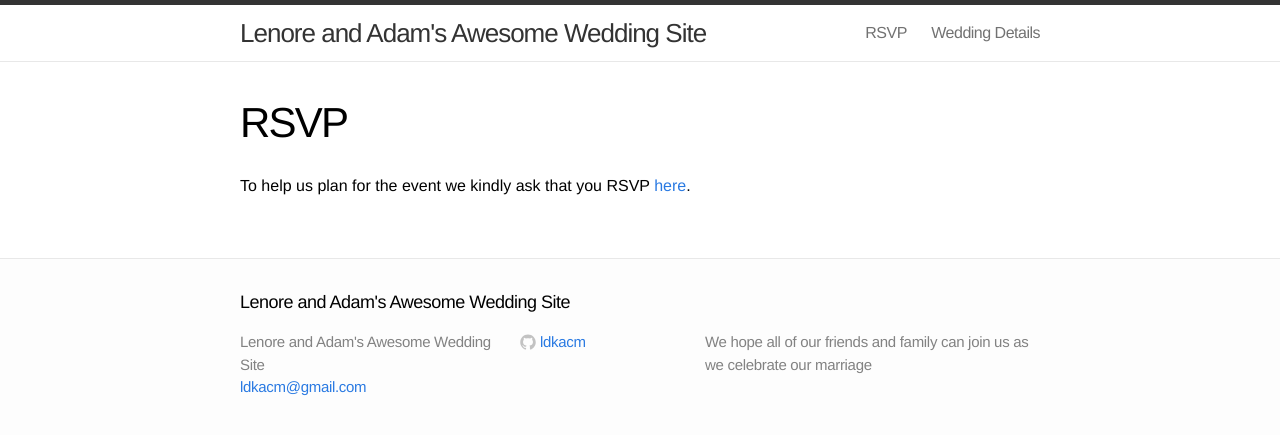
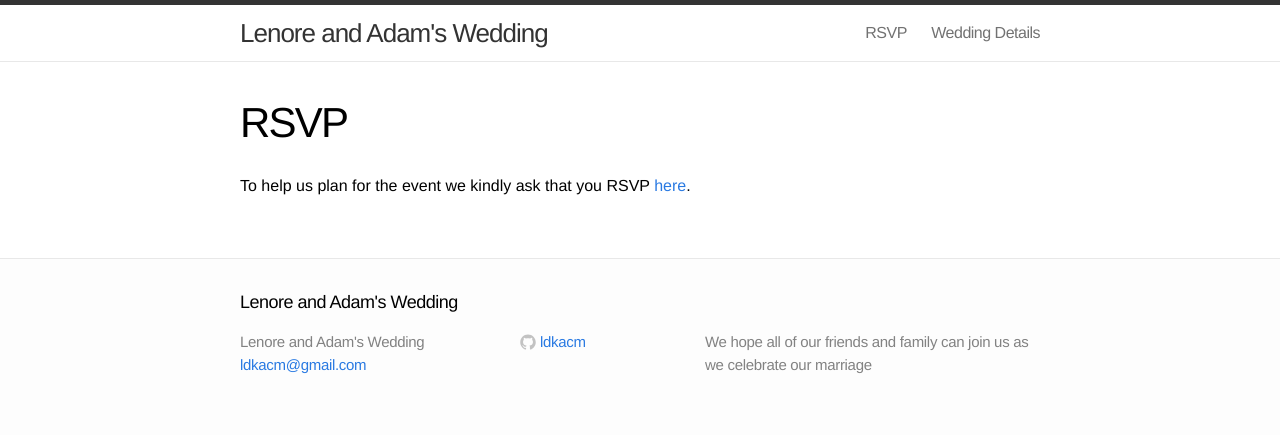
Before and after one commit to ldkacm/ldkacm.github.io, a Jekyll site: the page built from rsvp.md, in a window 1280 px wide. Shown: the top 435 px of the page. Built offline with Jekyll 4.4.1, drawn with Linux system fonts in a browser that asks for light colours.

Commit message:
Changing the title and adding a picture.

```diff
--- a/_config.yml
+++ b/_config.yml
@@ -1,5 +1,5 @@
 # Site settings
-title: Lenore and Adam's Awesome Wedding Site
+title: Lenore and Adam's Wedding
 email: ldkacm@gmail.com
 description: "We hope all of our friends and family can join us as we celebrate our marriage"
 baseurl: ""
```
Also changed, not shown: index.html (+2 -15 lines).
